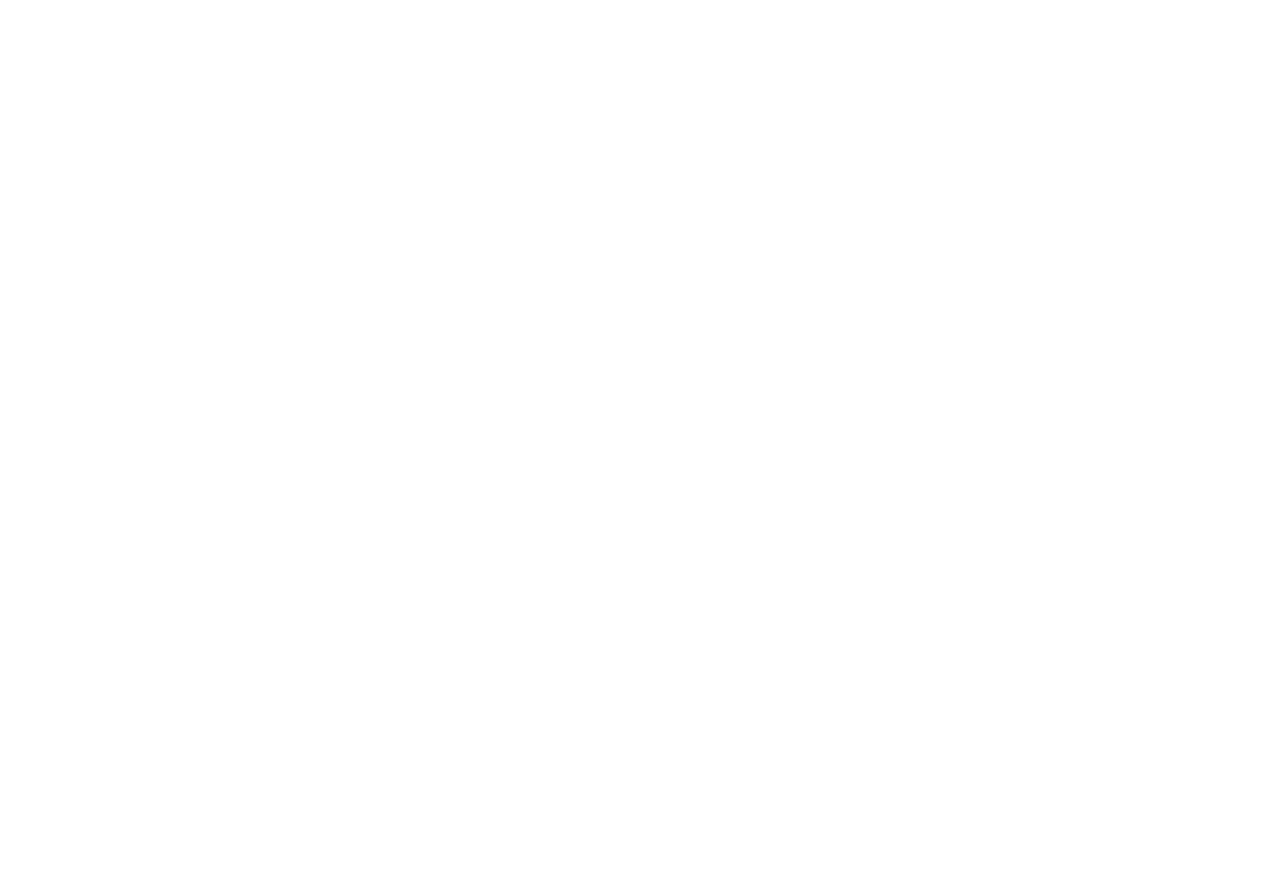
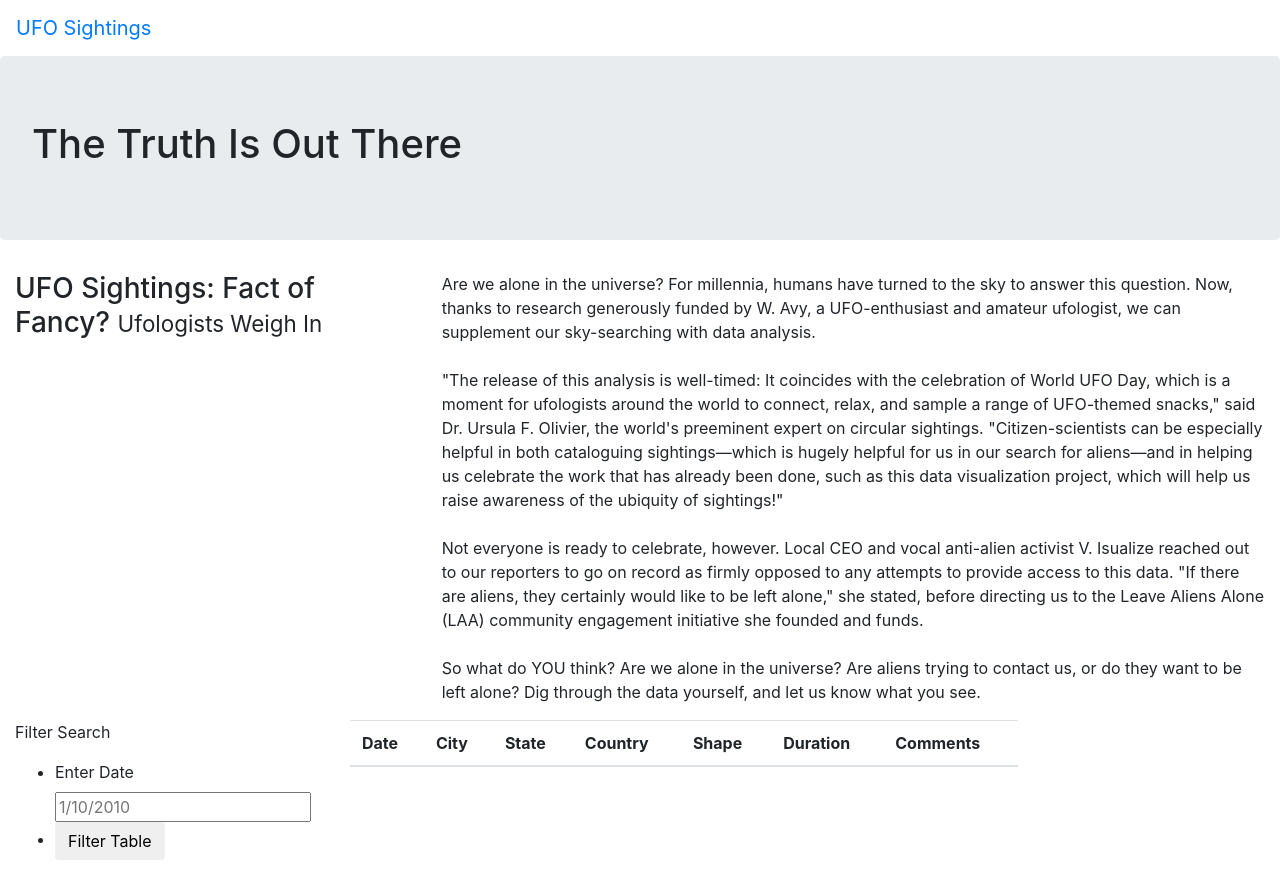
Before and after one commit to hjx2019/UFOs, a plain HTML site: page index.html in a window 1280 px wide. Before the commit the page ends 800 px from the top, so only its background shows below. Drawn offline with nearby package versions, Linux system fonts and the light colour scheme.

Commit message:
some attempts

```diff
--- a/index.html
+++ b/index.html
@@ -1,3 +1,4 @@
+<head>
 <link
       rel="stylesheet"
       href="https://maxcdn.bootstrapcdn.com/bootstrap/4.0.0/css/bootstrap.min.css"
@@ -6,9 +7,77 @@
     />
 
 <link rel="stylesheet" href="static/css/style.css">
+<script src="https://cdnjs.cloudflare.com/ajax/libs/d3/4.11.0/d3.js"></script>
+<script src="static/js/data.js"></script>
+<script src="static/js/app.js"></script>
 
+</head>
 <body>
+    <nav class="navbar navbar-expand-lg">
+        <a class="navbar-brand" href="index.html">UFO Sightings</a>
+
+    </nav>
     <div class="wrapper">
 
+
+    <div class="jumbotron">
+        <h1>The Truth Is Out There</h1>
+      </div>
+
+      <div class="container-fluid">
+        <div class="row">
+          <div class="col-md-4">
+            <h3>UFO Sightings: Fact of Fancy? <small>Ufologists Weigh In</small></h3>
+          </div>
+          <div class="col-md-8">
+            <p>
+              Are we alone in the universe? For millennia, humans have turned to the sky to answer this question. Now, thanks to research generously funded by W. Avy, a UFO-enthusiast and amateur ufologist, we can supplement our sky-searching with data analysis.<br><br>"The release of this analysis is well-timed: It coincides with the celebration of World UFO Day, which is a moment for ufologists around the world to connect, relax, and sample a range of UFO-themed snacks," said Dr. Ursula F. Olivier, the world's preeminent expert on circular sightings. "Citizen-scientists can be especially helpful in both cataloguing sightings—which is hugely helpful for us in our search for aliens—and in helping us celebrate the work that has already been done, such as this data visualization project, which will help us raise awareness of the ubiquity of sightings!"<br><br>Not everyone is ready to celebrate, however. Local CEO and vocal anti-alien activist V. Isualize reached out to our reporters to go on record as firmly opposed to any attempts to provide access to this data. "If there are aliens, they certainly would like to be left alone," she stated, before directing us to the Leave Aliens Alone (LAA) community engagement initiative she founded and funds.<br><br>So what do YOU think? Are we alone in the universe? Are aliens trying to contact us, or do they want to be left alone? Dig through the data yourself, and let us know what you see.
+
+
+            </p>
+          </div>
+        </div>
+      </div>
+      <div class="container-fluid">
+        <div class="row">
+          <div class="col-md-3">
+            <form>
+                <p>Filter Search</p>
+                <ul>
+                  <li>
+                    <label for="date">Enter Date</label>
+                    <input type="text" placeholder="1/10/2010" id="datetime" />
+                  </li>
+                  <li>
+                     <button id="filter-btn" type="button" class="btn btn-default">
+                       Filter Table
+                     </button>
+                  </li>
+                </ul>
+               </form>
+          </div>
+          <div class="col-md-9">
+            <div class="col-md-9">
+                <table class="table table-striped">
+                  <thead>
+                    <tr>
+                       <th>Date</th>
+                      <th>City</th>
+                      <th>State</th>
+                      <th>Country</th>
+                      <th>Shape</th>
+                      <th>Duration</th>
+                      <th>Comments</th>
+                    </tr>
+                  </thead>
+                  <tbody></tbody>
+                </table>
+              </div>
+          </div>
+        </div>
+      </div>
+
     </div>
+
+
 </body>
--- a/static/js/app.js
+++ b/static/js/app.js
@@ -5,14 +5,14 @@ const tableData = data;
 // Reference the HTML table using d3
 var tbody = d3.select("tbody");
 
-// Simple JavaScript console.log statement
-function printHello() {
-    console.log("Hello there!");
-  }
-// 11.5.2
-function buildTable(data) {
-tbody.html("");
-}
+// // Simple JavaScript console.log statement
+// function printHello() {
+//     console.log("Hello there!");
+//   }
+// // 11.5.2
+// function buildTable(data) {
+// tbody.html("");
+// }
 
 function buildTable(data) {
   // First, clear out any existing data
@@ -34,6 +34,7 @@ function buildTable(data) {
   });
 }
 
+
 //11.5.4
 function handleClick() {
   // Grab the datetime value from the filter
@@ -53,5 +54,9 @@ function buildTable(data) {
   // just be the original tableData.
   buildTable(filteredData);
 };
+
+// Attach an event to listen for the form button
 d3.selectAll("#filter-btn").on("click", handleClick);
+
+// Build the table when the page loads
 buildTable(tableData);
```
Lines whose indentation alone changed are shown as unchanged.
